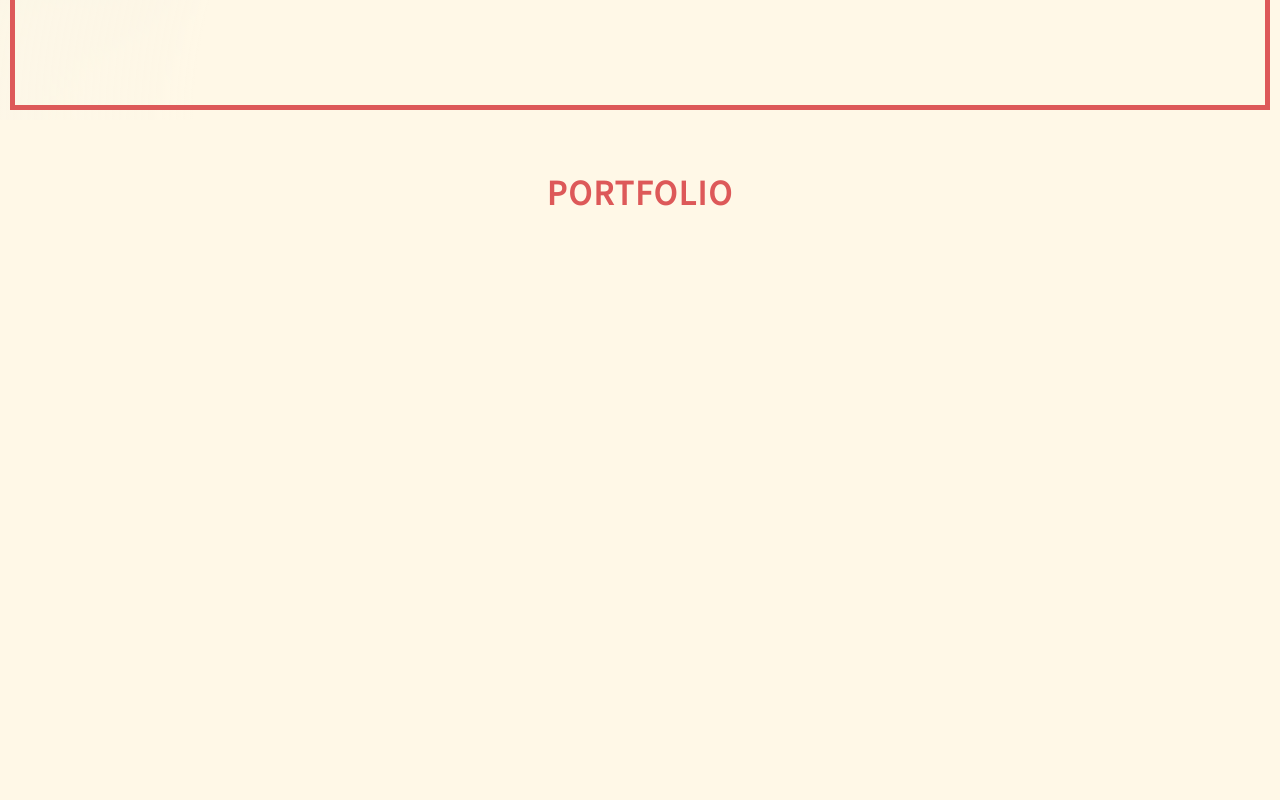
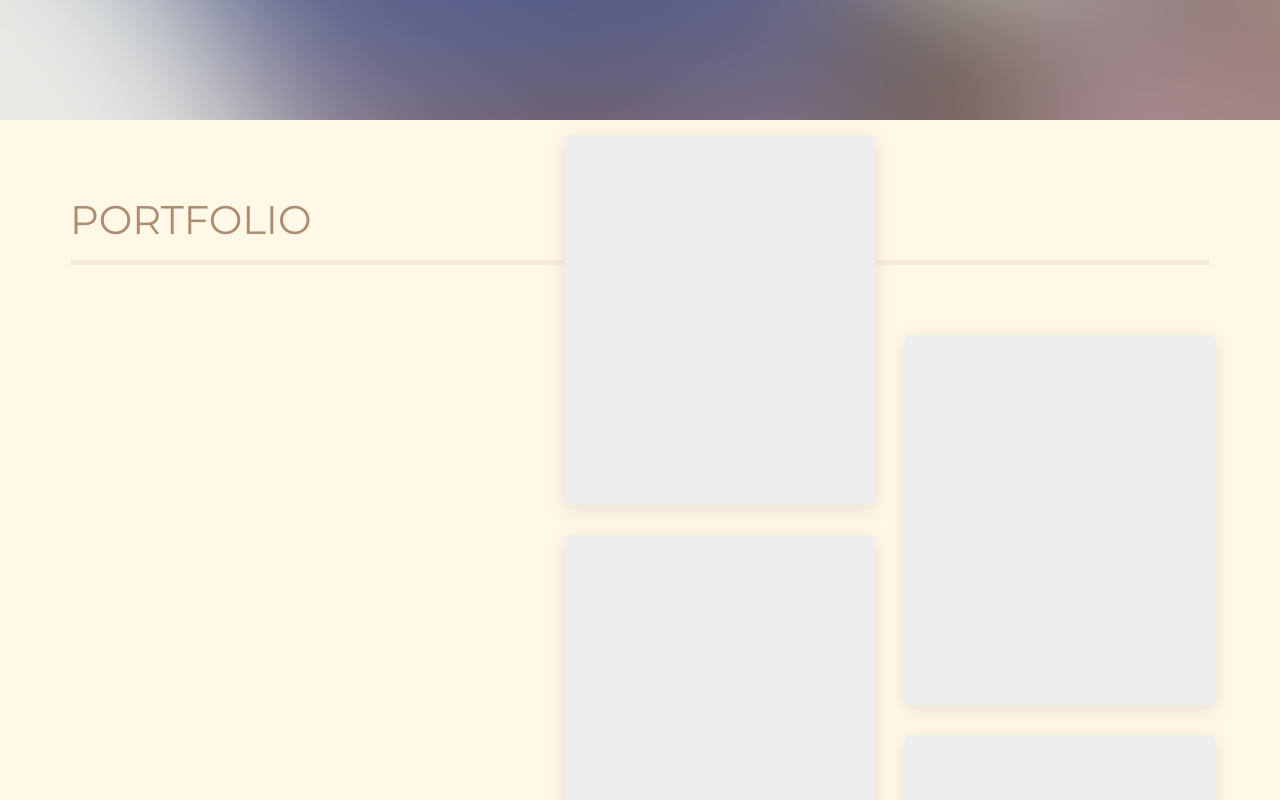
Before and after one commit to bearcott/old-website, a React app: page / in a window 1280 px wide. Shown: the part 680-1480 px from the top of the page. Built offline with nearby package versions, Linux system fonts and the light colour scheme.

Commit message:
added portfolio

```diff
--- a/src/app.jsx
+++ b/src/app.jsx
@@ -4,22 +4,46 @@ import "./styles/index.scss";
 import Header from "./components/Header";
 import Portfolio from "./components/Portfolio";
 
+const POS = {
+  HEADER: "HEADER",
+  PORTFOLIO: "PORTFOLIO"
+};
+
 export default class App extends React.Component {
+  constructor(props) {
+    super(props);
+    this.state = {
+      scrollPos: POS.HEADER
+    };
+  }
   componentDidMount() {
-    window.addEventListener('scroll', this.onScroll);
+    this.onScroll();
+    window.addEventListener("scroll", this.onScroll);
   }
-  onScroll = (e) => {
-    console.log(e);
-  }
+  onScroll = e => {
+    const distFirst = window.pageYOffset / window.innerHeight;
+    if (this.fill) {
+      this.fill.style.opacity = distFirst;
+    }
+    if (distFirst >= 1 && this.state.scrollPos != POS.PORTFOLIO) {
+      this.setState({ scrollPos: POS.PORTFOLIO });
+      console.log(this.state.scrollPos);
+    }
+    if (distFirst < 1 && this.state.scrollPos != POS.HEADER) {
+      this.setState({ scrollPos: POS.HEADER });
+    }
+  };
   render() {
     return (
       <div className="app">
         <div className="bg" />
-        <div className="fill" />
-        <div className="frame" />
+        <div className="fill" ref={x => (this.fill = x)} />
+        <div
+          className={`frame ${(this.state.scrollPos === POS.HEADER && "hide")}`}
+        />
         <div className="wrapper">
           <Header />
-          <Portfolio />
+          <Portfolio snapped={this.state.scrollPos === POS.PORTFOLIO} />
         </div>
       </div>
     );
--- /dev/null
+++ b/src/components/Piece.jsx
@@ -0,0 +1,11 @@
+import React from "react";
+
+export default class Piece extends React.Component {
+  render() {
+    return (
+      <div className="piece">
+        <div className="bg" />
+      </div>
+    );
+  }
+}
--- a/src/components/Portfolio.jsx
+++ b/src/components/Portfolio.jsx
@@ -1,13 +1,17 @@
 import React from "react";
+import Piece from "./Piece";
 
 export default class Portfolio extends React.Component {
   render() {
     return (
       <div className="portfolio">
-        <div className="left">
+        <div className={`left ${this.props.snapped && "snap"}`}>
           <h1>portfolio</h1>
         </div>
-        <div className="right" />
+        <div className="right">
+          <div className="spacer" />
+          {new Array(5).fill(true).map(x => <Piece />)}
+        </div>
       </div>
     );
   }
--- a/src/index.jsx
+++ b/src/index.jsx
@@ -14,6 +14,7 @@ ReactDOM.render(
 // Hot Module Replacement API
 if (module.hot) {
   module.hot.accept("./app", () => {
+    //need to require during function in order to reload new html
     const NextApp = require("./app").default;
     ReactDOM.render(
       <AppContainer>
--- a/src/styles/main.scss
+++ b/src/styles/main.scss
@@ -1,10 +1,14 @@
 $tan: #FFF8E7;
 $pastel-red: #DD5959;
-
+$font-tan: #AC8C73;
+$ez-transition: 200ms all ease-in-out;
 body {
   background: $tan;
-  color: #AC8C73;
+  color: $font-tan;
   font: 14px/1.5 'source sans pro', helvetica, sans-serif;
+}
+* {
+  box-sizing: border-box;
 }
 
 a {
@@ -16,12 +20,13 @@ a {
   }
 }
 
-h1, h2, h3 {
+h1,
+h2,
+h3 {
   text-transform: uppercase;
   color: $pastel-red;
-    text-align: center;
-    letter-spacing: .05em;
-    font-size: 2.5em;
+  font: 40px/1 'montserrat', sans-serif;
+  margin: 0;
 }
 
 .header {
@@ -49,9 +54,12 @@ h1, h2, h3 {
     top: 10px;
     left: 10px;
     box-sizing: border-box;
-    border: 5px solid $pastel-red;
-    margin: 10px;
+    border: 5px solid rgba($font-tan, 0.5);
     z-index: -1;
+    transition: $ez-transition;
+    &.hide {
+      opacity: 0;
+    }
   }
   >.fill {
     position: fixed;
@@ -59,13 +67,60 @@ h1, h2, h3 {
     width: 100%;
     top: 0;
     left: 0;
-    background: radial-gradient(farthest-corner at 100% 100%, $tan 60%, rgba($tan, 0.6));
+    background: radial-gradient(farthest-corner at 100% 100%, $tan 60%, rgba($tan, 0.8));
     z-index: -1;
   }
-  >.wrapper {
-  }
+  >.wrapper {}
 }
 
 .portfolio {
   min-height: 200vh;
+  position: relative;
+  >.left {
+    position: absolute;
+    top: 0;
+    left: 0;
+    width: 100%;
+    padding: 40px;
+    z-index: -1;
+    &.snap {
+      position: fixed;
+      h1 {
+        color: $pastel-red;
       }
+    }
+    h1 {
+      font-size: 40px;
+      margin: 40px 30px;
+      padding-bottom: 20px;
+      color: $font-tan;
+      border-bottom: 5px solid rgba($font-tan, 0.1);
+    }
+  }
+  >.right {
+    width: calc(100% - 600px);
+    float: right;
+    margin-right: 50px;
+    .spacer {
+      width: 200px;
+      height: 200px;
+      float: right;
+    }
+  }
+}
+.piece {
+  width: 50%;
+  height: 400px;
+  float: left;
+  padding: 15px;
+  &:nth-child(odd) {
+    float: right;
+  }
+  .bg {
+    background: #eee;
+    width: 100%;
+    height: 100%;
+    border-radius: 5px;
+    box-shadow: 0 5px 20px rgba(0,0,0,0.1);
+  }
+}
--- a/src/template.html
+++ b/src/template.html
@@ -4,7 +4,7 @@
   <meta charset="utf-8">
   <title>React App</title>
   <meta name="viewport" content="width=device-width, initial-scale=1">
-  <link href="https://fonts.googleapis.com/css?family=Source+Sans+Pro" rel="stylesheet">
+  <link href="https://fonts.googleapis.com/css?family=Source+Sans+Pro|Montserrat" rel="stylesheet">
 </head>
 <body>
   <div class="container">
```
Lines whose indentation alone changed are shown as unchanged.
